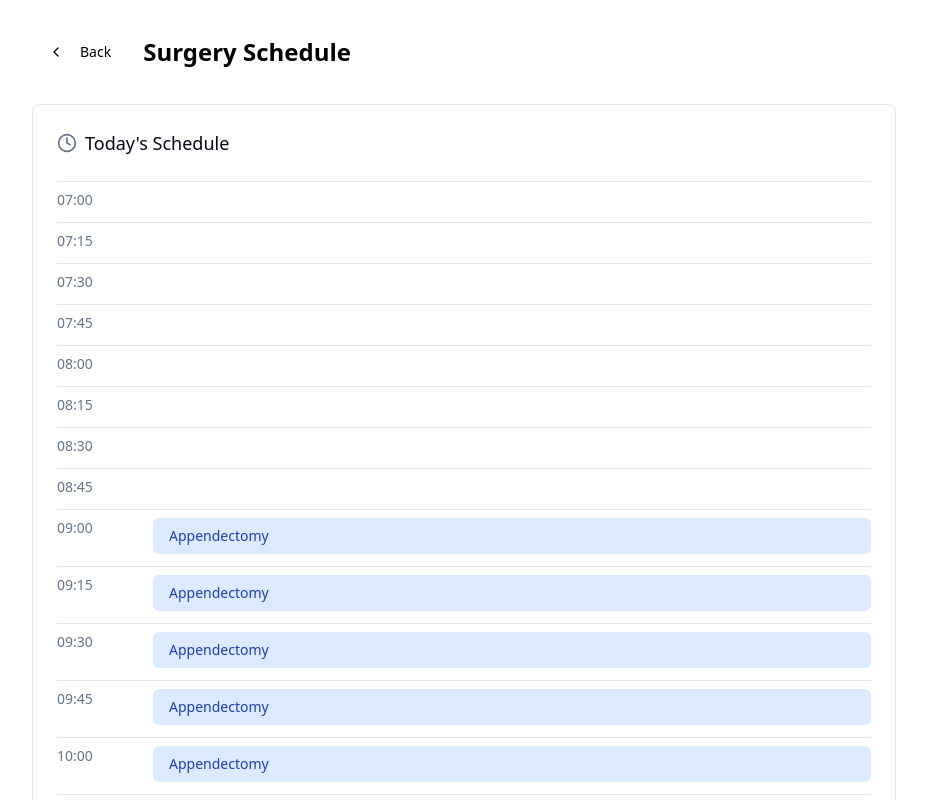
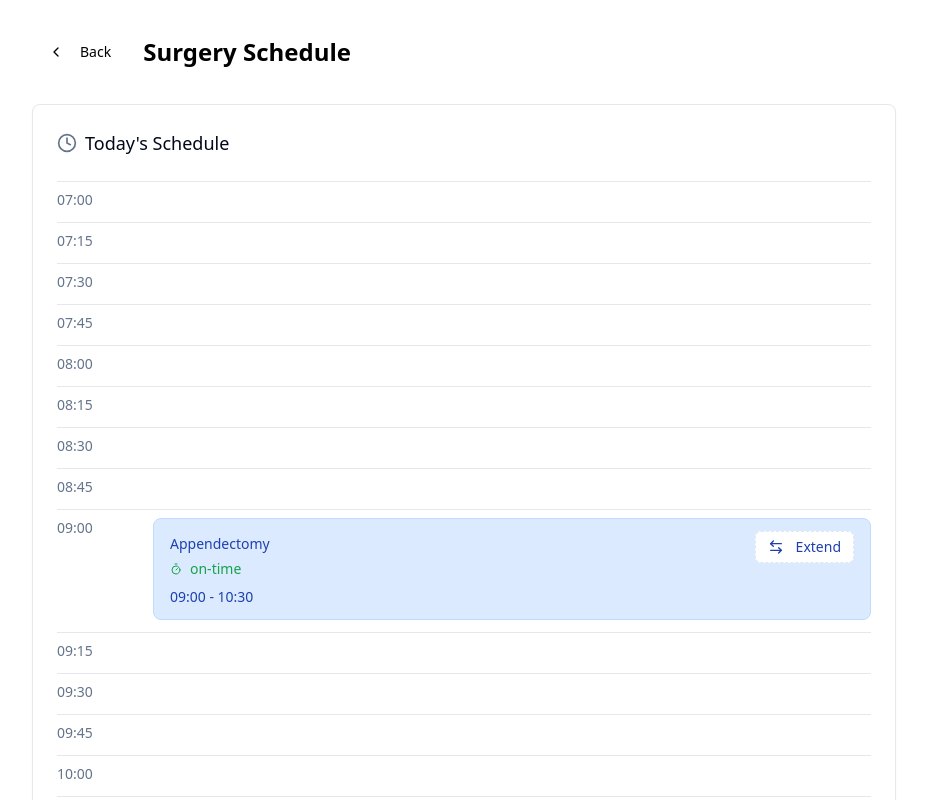
Before and after one commit to sofiahuppertz/surgery-scheduler-hub, a React (Vite) app: page /timesheet in a window 1280 px wide. Shown: the top 800 px of the page, without its empty margins (176-1103 px from the left). Built offline with nearby package versions, Linux system fonts and the light colour scheme.

Commit message:
Improve Timesheet UI and Functionality
- Group surgeries into single blocks.
- Add surgery status display (on-time/delayed/canceled).
- Implement "extend period" button for surgery duration adjustment.

```diff
--- a/src/pages/Timesheet.tsx
+++ b/src/pages/Timesheet.tsx
@@ -3,8 +3,13 @@ import { useState } from "react";
 import { useNavigate } from "react-router-dom";
 import { Card } from "@/components/ui/card";
 import { Button } from "@/components/ui/button";
-import { ChevronLeft, Clock } from "lucide-react";
+import { ChevronLeft, Clock, Timer, ArrowLeftRight } from "lucide-react";
 import { cn } from "@/lib/utils";
+import {
+  Popover,
+  PopoverContent,
+  PopoverTrigger,
+} from "@/components/ui/popover";
 
 interface Surgery {
   id: string;
@@ -12,6 +17,7 @@ interface Surgery {
   startTime: string;
   endTime: string;
   status: "scheduled" | "in-progress" | "completed";
+  progressStatus: "on-time" | "delayed" | "canceled";
 }
 
 const mockSurgeries: Surgery[] = [
@@ -21,6 +27,7 @@ const mockSurgeries: Surgery[] = [
     startTime: "09:00",
     endTime: "10:30",
     status: "scheduled",
+    progressStatus: "on-time",
   },
   {
     id: "2",
@@ -28,6 +35,7 @@ const mockSurgeries: Surgery[] = [
     startTime: "11:00",
     endTime: "13:00",
     status: "in-progress",
+    progressStatus: "delayed",
   },
   {
     id: "3",
@@ -35,6 +43,7 @@ const mockSurgeries: Surgery[] = [
     startTime: "14:00",
     endTime: "15:00",
     status: "completed",
+    progressStatus: "on-time",
   },
 ];
 
@@ -50,20 +59,99 @@ const TimeSlot = ({ time, surgeries }: { time: string; surgeries: Surgery[] }) =
     completed: "bg-green-100 text-green-800 border-green-200",
   };
 
+  const progressStatusColors = {
+    "on-time": "text-green-600",
+    delayed: "text-yellow-600",
+    canceled: "text-red-600",
+  };
+
+  const isStartTime = surgery?.startTime === time;
+
+  const [hours, setHours] = useState<number[]>([]);
+  const timeToMinutes = (time: string): number => {
+    const [hours, minutes] = time.split(":").map(Number);
+    return hours * 60 + minutes;
+  };
+
+  const minutesToTime = (minutes: number): string => {
+    const hours = Math.floor(minutes / 60);
+    const mins = minutes % 60;
+    return `${hours.toString().padStart(2, "0")}:${mins.toString().padStart(2, "0")}`;
+  };
+
+  const handleExtendPeriod = (surgeryId: string, newDuration: number) => {
+    // In a real app, this would update the backend
+    console.log(`Extending surgery ${surgeryId} by ${newDuration} hours`);
+  };
+
   return (
     <div className="relative grid grid-cols-[80px_1fr] gap-4 py-2 border-t">
       <div className="text-sm text-muted-foreground">{time}</div>
-      {surgery && (
-        <Button
-          variant="ghost"
+      {surgery && isStartTime && (
+        <div
           className={cn(
-            "h-auto text-left justify-start font-normal",
+            "rounded-lg border px-4 py-3",
             statusColors[surgery.status]
           )}
-          onClick={() => navigate(`/surgery/${surgery.id}`)}
+          style={{
+            gridRow: `span ${
+              (timeToMinutes(surgery.endTime) - timeToMinutes(surgery.startTime)) / 15
+            }`,
+          }}
         >
-          {surgery.title}
-        </Button>
+          <div className="flex items-start justify-between">
+            <div>
+              <Button
+                variant="ghost"
+                className="h-auto p-0 text-left font-medium hover:bg-transparent"
+                onClick={() => navigate(`/surgery/${surgery.id}`)}
+              >
+                {surgery.title}
+              </Button>
+              <div
+                className={cn(
+                  "text-sm mt-1 flex items-center gap-2",
+                  progressStatusColors[surgery.progressStatus]
+                )}
+              >
+                <Timer className="h-3 w-3" />
+                {surgery.progressStatus}
+              </div>
+            </div>
+            <Popover>
+              <PopoverTrigger asChild>
+                <Button
+                  variant="outline"
+                  size="sm"
+                  className="h-8 border-dashed"
+                >
+                  <ArrowLeftRight className="h-4 w-4 mr-1" />
+                  Extend
+                </Button>
+              </PopoverTrigger>
+              <PopoverContent className="w-56">
+                <div className="space-y-3">
+                  <h4 className="font-medium">Adjust Duration</h4>
+                  <div className="flex flex-col gap-2">
+                    {[2, 4, 6, 8].map((hours) => (
+                      <Button
+                        key={hours}
+                        variant="outline"
+                        className="justify-start"
+                        onClick={() => handleExtendPeriod(surgery.id, hours)}
+                      >
+                        {hours} hours
+                      </Button>
+                    ))}
+                  </div>
+                </div>
+              </PopoverContent>
+            </Popover>
+          </div>
+          <div className="text-sm mt-2">
+            {surgery.startTime} - {surgery.endTime}
+          </div>
+        </div>
       )}
     </div>
   );
```
